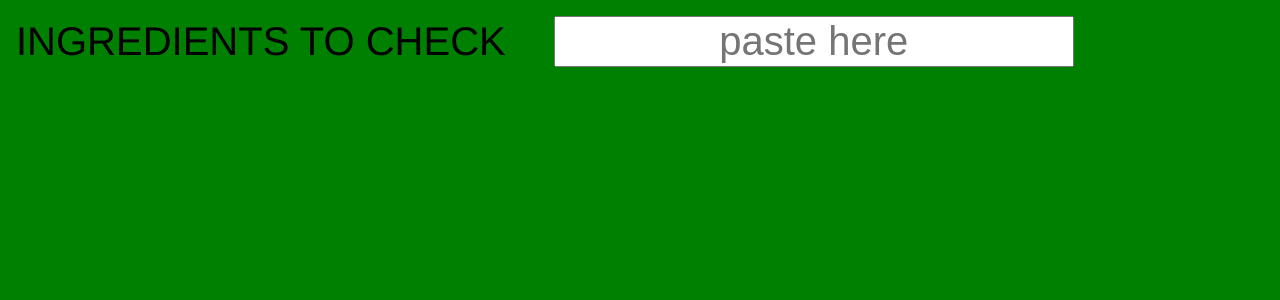
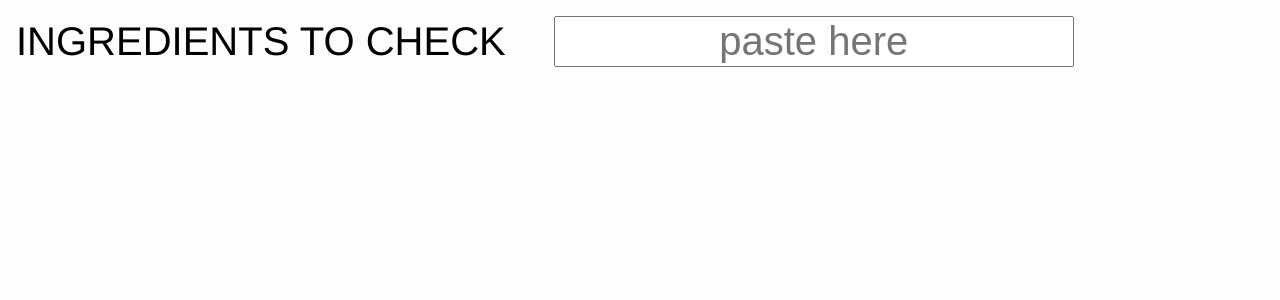
Before and after one commit to lawrend/urban-waddle-djl, a React (Create React App) app: page /checker in a window 1280 px wide. Shown: the top 300 px of the page. Built offline with nearby package versions, Linux system fonts and the light colour scheme.

Commit message:
made checker visible but it is plain

```diff
--- a/src/css/ingredients-checker.css
+++ b/src/css/ingredients-checker.css
@@ -2,6 +2,7 @@
 
 .ingredients-checker-container {
   height: 100%;
+  background-color: #fdfdfd;
 
   /* display: flex; */
   /* flex-direction: column; */
@@ -24,7 +25,7 @@
 
 .checker-input-field {
 
-  color: #DFA949;
+  /* color: #DFA949; */
   /* color: green; */
   font-size: 40px;
   margin: 16px;
```
